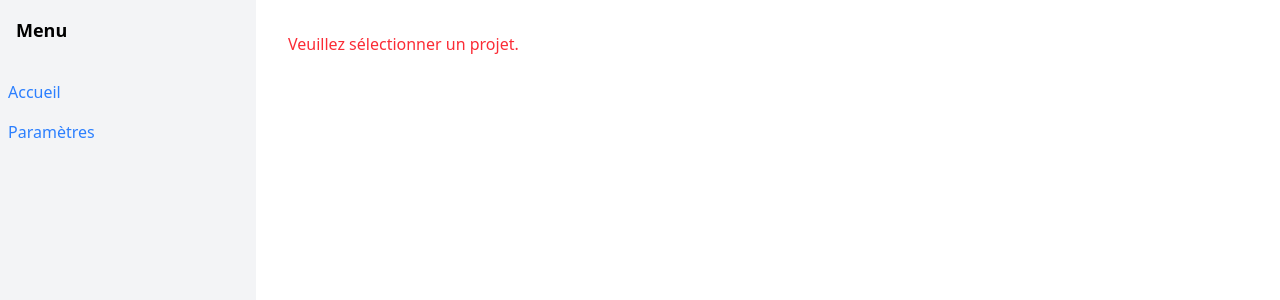
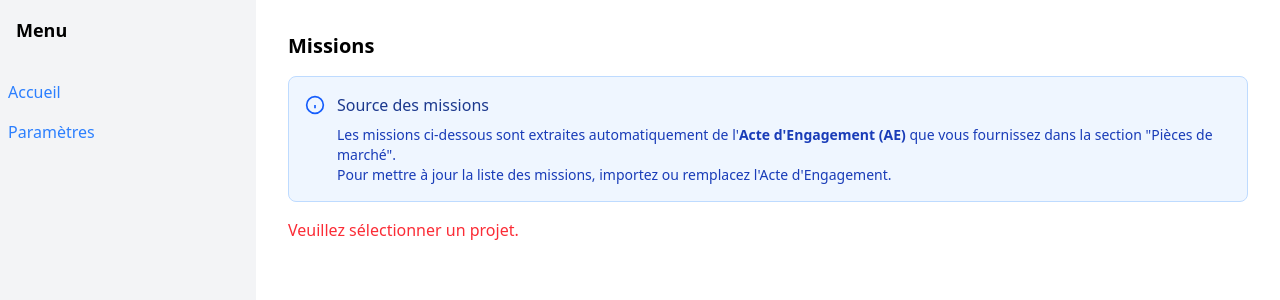
Before and after one commit to jlg-formation/memoire-technique, a React (Vite) app: page /missions in a window 1280 px wide. Shown: the top 300 px of the page. Built offline with nearby package versions, Linux system fonts and the light colour scheme.

Commit message:
feat: replace estimateMissionDaysTest with estimateMissionDays in Missions component and update UI messaging

```diff
--- a/src/lib/OpenAI/index.ts
+++ b/src/lib/OpenAI/index.ts
@@ -6,10 +6,7 @@ export type { MethodologyScore } from "./extractMethodologyScores";
 export { default as extractConsultationInfo } from "./extractConsultationInfo";
 export type { ConsultationInfo } from "./extractConsultationInfo";
 export { default as extractMissions } from "./extractMissions";
-export {
-  estimateMissionDays,
-  estimateMissionDaysTest,
-} from "./estimateMissionDays";
+export { estimateMissionDays } from "./estimateMissionDays";
 export type { MissionDayEstimation } from "./estimateMissionDays";
 export { default as generateMemoire } from "./generateMemoire";
 export { default as extractPlanningConstraints } from "./extractPlanningConstraints";
--- a/src/pages/MarketDocs.tsx
+++ b/src/pages/MarketDocs.tsx
@@ -74,7 +74,20 @@ function MarketDocs() {
   };
 
   const handleDelete = (id: string): void => {
-    updateCurrentProject({ marketDocuments: docs.filter((d) => d.id !== id) });
+    const docToDelete = docs.find((doc) => doc.id === id);
+    const updatedDocs = docs.filter((d) => d.id !== id);
+
+    // Si on supprime l'Acte d'Engagement, on efface aussi les missions et le planning
+    if (docToDelete?.type === "AE") {
+      updateCurrentProject({
+        marketDocuments: updatedDocs,
+        missions: [],
+        planningSummary: "",
+        missionEstimations: {},
+      });
+    } else {
+      updateCurrentProject({ marketDocuments: updatedDocs });
+    }
   };
 
   const documentTypes = [
--- a/src/pages/Missions.tsx
+++ b/src/pages/Missions.tsx
@@ -1,7 +1,7 @@
 import { useState } from "react";
 import { useProjectStore } from "../store/useProjectStore";
 // import supprimé, la clé est gérée par la fonction utilitaire
-import { estimateMissionDaysTest } from "../lib/OpenAI";
+import { estimateMissionDays } from "../lib/OpenAI";
 import type {
   MissionEstimation,
   ParticipatingCompany,
@@ -18,7 +18,47 @@ function Missions() {
 
   if (!currentProject) {
     return (
-      <div className="p-4 text-red-500">Veuillez sélectionner un projet.</div>
+      <div className="space-y-4 p-4">
+        <h1 className="text-xl font-bold">Missions</h1>
+        {/* Panneau bleu d'information toujours visible */}
+        <div className="rounded-lg border border-blue-200 bg-blue-50 p-4">
+          <div className="flex items-start gap-3">
+            <svg
+              className="mt-0.5 h-5 w-5 flex-shrink-0 text-blue-600"
+              xmlns="http://www.w3.org/2000/svg"
+              fill="none"
+              viewBox="0 0 24 24"
+              stroke="currentColor"
+            >
+              <circle
+                cx="12"
+                cy="12"
+                r="10"
+                stroke="currentColor"
+                strokeWidth="2"
+                fill="none"
+              />
+              <path
+                stroke="currentColor"
+                strokeWidth="2"
+                d="M12 16v-4m0-4h.01"
+              />
+            </svg>
+            <div className="space-y-2">
+              <h3 className="font-medium text-blue-900">Source des missions</h3>
+              <p className="text-sm text-blue-800">
+                Les missions ci-dessous sont extraites automatiquement de l'
+                <strong>Acte d'Engagement (AE)</strong> que vous fournissez dans
+                la section "Pièces de marché".
+                <br />
+                Pour mettre à jour la liste des missions, importez ou remplacez
+                l'Acte d'Engagement.
+              </p>
+            </div>
+          </div>
+        </div>
+        <div className="text-red-500">Veuillez sélectionner un projet.</div>
+      </div>
     );
   }
 
@@ -35,12 +75,52 @@ function Missions() {
 
   if (missingRates.length) {
     return (
-      <div className="space-y-2 p-4 text-red-500">
-        {missingRates.map((p) => (
-          <div key={p.id}>
-            Aller dans la page Equipes pour indiquer un TUJ pour {p.name}
+      <div className="space-y-4 p-4">
+        <h1 className="text-xl font-bold">Missions</h1>
+        {/* Panneau bleu d'information toujours visible */}
+        <div className="rounded-lg border border-blue-200 bg-blue-50 p-4">
+          <div className="flex items-start gap-3">
+            <svg
+              className="mt-0.5 h-5 w-5 flex-shrink-0 text-blue-600"
+              xmlns="http://www.w3.org/2000/svg"
+              fill="none"
+              viewBox="0 0 24 24"
+              stroke="currentColor"
+            >
+              <circle
+                cx="12"
+                cy="12"
+                r="10"
+                stroke="currentColor"
+                strokeWidth="2"
+                fill="none"
+              />
+              <path
+                stroke="currentColor"
+                strokeWidth="2"
+                d="M12 16v-4m0-4h.01"
+              />
+            </svg>
+            <div className="space-y-2">
+              <h3 className="font-medium text-blue-900">Source des missions</h3>
+              <p className="text-sm text-blue-800">
+                Les missions ci-dessous sont extraites automatiquement de l'
+                <strong>Acte d'Engagement (AE)</strong> que vous fournissez dans
+                la section "Pièces de marché".
+                <br />
+                Pour mettre à jour la liste des missions, importez ou remplacez
+                l'Acte d'Engagement.
+              </p>
+            </div>
           </div>
-        ))}
+        </div>
+        <div className="space-y-2 text-red-500">
+          {missingRates.map((p) => (
+            <div key={p.id}>
+              Aller dans la page Equipes pour indiquer un TUJ pour {p.name}
+            </div>
+          ))}
+        </div>
       </div>
     );
   }
@@ -128,7 +208,7 @@ function Missions() {
     setEstimating(true);
     try {
       // On transmet le montant cible à l'IA via le prompt
-      const result = await estimateMissionDaysTest(
+      const result = await estimateMissionDays(
         missionNames,
         companies,
         targetAmount,
@@ -146,6 +226,43 @@ function Missions() {
     return (
       <div className="space-y-4 p-4">
         <h1 className="text-xl font-bold">Missions</h1>
+        {/* Panneau bleu d'information toujours visible */}
+        <div className="rounded-lg border border-blue-200 bg-blue-50 p-4">
+          <div className="flex items-start gap-3">
+            <svg
+              className="mt-0.5 h-5 w-5 flex-shrink-0 text-blue-600"
+              xmlns="http://www.w3.org/2000/svg"
+              fill="none"
+              viewBox="0 0 24 24"
+              stroke="currentColor"
+            >
+              <circle
+                cx="12"
+                cy="12"
+                r="10"
+                stroke="currentColor"
+                strokeWidth="2"
+                fill="none"
+              />
+              <path
+                stroke="currentColor"
+                strokeWidth="2"
+                d="M12 16v-4m0-4h.01"
+              />
+            </svg>
+            <div className="space-y-2">
+              <h3 className="font-medium text-blue-900">Source des missions</h3>
+              <p className="text-sm text-blue-800">
+                Les missions ci-dessous sont extraites automatiquement de l'
+                <strong>Acte d'Engagement (AE)</strong> que vous fournissez dans
+                la section "Pièces de marché".
+                <br />
+                Pour mettre à jour la liste des missions, importez ou remplacez
+                l'Acte d'Engagement.
+              </p>
+            </div>
+          </div>
+        </div>
         <div>Aucune mission ou entreprise détectée.</div>
       </div>
     );
@@ -154,10 +271,9 @@ function Missions() {
   return (
     <div className="space-y-4 p-4">
       <h1 className="text-xl font-bold">Missions</h1>
-      {/* Encadré d'information sur la source des missions */}
+      {/* Panneau bleu d'information toujours visible */}
       <div className="rounded-lg border border-blue-200 bg-blue-50 p-4">
         <div className="flex items-start gap-3">
-          {/* Icône d'information, style similaire à Notation */}
           <svg
             className="mt-0.5 h-5 w-5 flex-shrink-0 text-blue-600"
             xmlns="http://www.w3.org/2000/svg"
```
Also changed, not shown: src/lib/OpenAI/estimateMissionDays.ts (+0 -110 lines).
